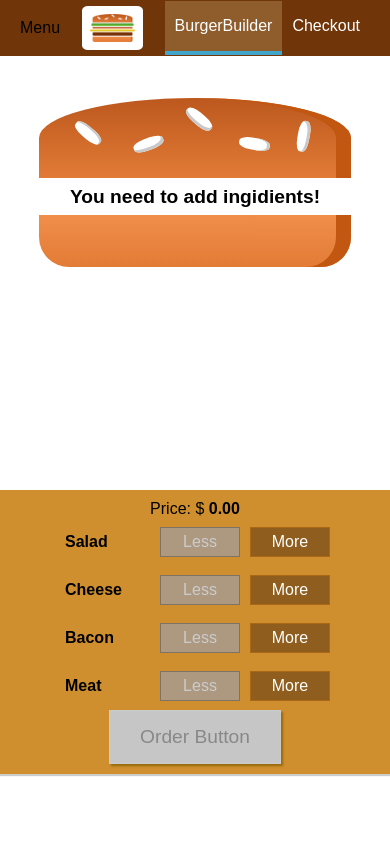
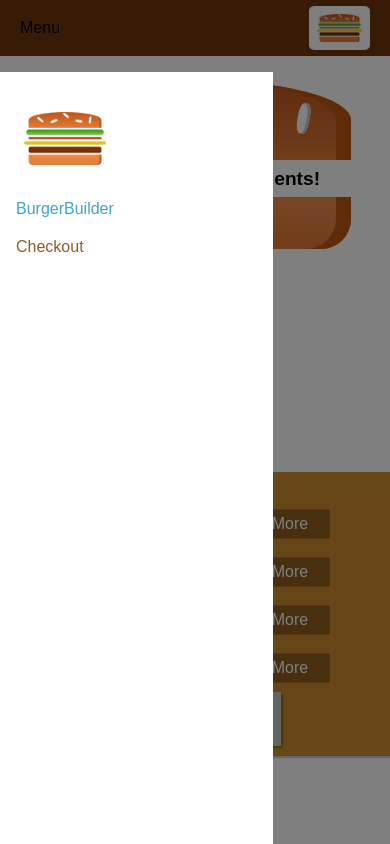
Before and after one commit to manikdhupar/burgerBuilder, a React app: page / in a window 390 px wide. Built offline with nearby package versions, Linux system fonts and the light colour scheme.

Commit message:
reused backdrop and worked on responsiveness

```diff
--- a/src/components/Layout/Layout.js
+++ b/src/components/Layout/Layout.js
@@ -1,15 +1,28 @@
 import React from 'react';
 import classes from './Layout.css';
 import Toolbar from '../Navigation/Toolbar/Toolbar';
+import SideDrawer from '../Navigation/SideDrawer/SideDrawer';
 
-const layout = (props) => {
-	return (
-		<React.Fragment>
-			<div>Toolbar,Sidedrawer,Backdrop</div>
-			<Toolbar />
-			<main className={classes.Content}>{props.children}</main>
-		</React.Fragment>
-	);
-};
+class Layout extends React.Component {
+	state = {
+		showSideDrawer: true
+	};
 
-export default layout;
+	sideDrawerClosedHandler = () => {
+		this.setState({
+			showSideDrawer: false
+		});
+	};
+
+	render() {
+		return (
+			<React.Fragment>
+				<Toolbar />
+				<SideDrawer open={this.state.showSideDrawer} closed={this.sideDrawerClosedHandler} />
+				<main className={classes.Content}>{this.props.children}</main>
+			</React.Fragment>
+		);
+	}
+}
+
+export default Layout;
--- a/src/components/Navigation/NavigationItems/NavigationItem/NavigationItem.css
+++ b/src/components/Navigation/NavigationItems/NavigationItem/NavigationItem.css
@@ -1,19 +1,38 @@
+.NavigationItem {
+	margin: 10px 0;
+	width: 100%;
+	box-sizing: border-box;
+	display: block;
+}
+
+.NavigationItem a {
+	color: #8f5c2c;
+	text-decoration: none;
+	width: 100%;
+	display: block;
+}
+
+.NavigationItem a:active,
+.NavigationItem a:hover,
+.NavigationItem a.active {
+	color: #40a4c8;
+}
+
+@media (min-width: 500px) {
 	.NavigationItem {
 		margin: 0;
 		box-sizing: border-box;
 		display: flex;
 		align-items: center;
 		height: 100%;
+		width: auto;
 	}
 
 	.NavigationItem a {
 		color: white;
-	text-decoration: none;
 		height: 100%;
 		padding: 16px 10px;
 		border-bottom: 4px solid transparent;
-	box-sizing: border-box;
-	display: block;
 	}
 
 	.NavigationItem a:active,
@@ -23,3 +42,4 @@
 		border-bottom: 4px solid #40a4cb;
 		color: white;
 	}
+}
--- a/src/components/Navigation/NavigationItems/NavigationItems.css
+++ b/src/components/Navigation/NavigationItems/NavigationItems.css
@@ -3,6 +3,13 @@
 	padding: 0;
 	list-style: none;
 	display: flex;
+	flex-flow: column;
 	align-items: center;
 	height: 100%;
 }
+
+@media (min-width: 500px) {
+	.NavigationItems {
+		flex-flow: row;
+	}
+}
--- /dev/null
+++ b/src/components/Navigation/SideDrawer/SideDrawer.css
@@ -0,0 +1,33 @@
+.SideDrawer {
+	position: fixed;
+	width: 280px;
+	max-width: 70%;
+	height: 100%;
+	left: 0;
+	right: 0;
+	z-index: 200;
+	background-color: white;
+	padding: 32px 16px;
+	box-sizing: border-box;
+	transition: transform 0.3s ease-out;
+}
+
+.Logo {
+	height: 11%;
+}
+
+@media (min-width: 500px) {
+	.sideDrawer {
+		display: none;
+	}
+}
+
+/* used later for toggle button */
+
+.Open {
+	transform: translateX(0);
+}
+
+.Closed {
+	transform: translateX(-100%);
+}
--- /dev/null
+++ b/src/components/Navigation/SideDrawer/SideDrawer.js
@@ -0,0 +1,29 @@
+import React from 'react';
+import Logo from '../../Logo/Logo';
+import NavigationItems from '../NavigationItems/NavigationItems';
+import classes from './SideDrawer.css';
+import Backdrop from '../../UI/Backdrop/Backdrop';
+
+const sideDrawer = (props) => {
+	let attachedClasses = [ classes.SideDrawer, classes.Closed ];
+
+	if (props.open) {
+		attachedClasses = [ classes.SideDrawer, classes.Open ];
+	}
+
+	return (
+		<React.Fragment>
+			<Backdrop clicked={props.closed} show={props.open} />
+			<div className={attachedClasses.join(' ')}>
+				<div className={classes.Logo}>
+					<Logo />
+				</div>
+				<nav>
+					<NavigationItems />
+				</nav>
+			</div>
+		</React.Fragment>
+	);
+};
+
+export default sideDrawer;
--- a/src/components/Navigation/Toolbar/Toolbar.css
+++ b/src/components/Navigation/Toolbar/Toolbar.css
@@ -12,3 +12,9 @@
 	padding: 0px 20px;
 	box-sizing: border-box;
 }
+
+@media (max-width: 499px) {
+	.DesktopOnly {
+		display: none;
+	}
+}
--- a/src/components/Navigation/Toolbar/Toolbar.js
+++ b/src/components/Navigation/Toolbar/Toolbar.js
@@ -7,7 +7,7 @@ const toolbar = (props) => (
 	<header className={classes.Toolbar}>
 		<div>Menu</div>
 		<Logo />
-		<nav>
+		<nav className={classes.DesktopOnly}>
 			<NavigationItems />
 		</nav>
 	</header>
```
Lines whose indentation alone changed are shown as unchanged.
